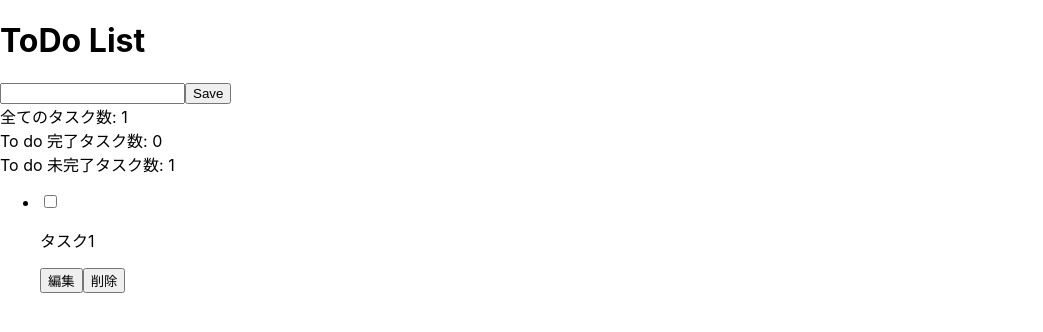
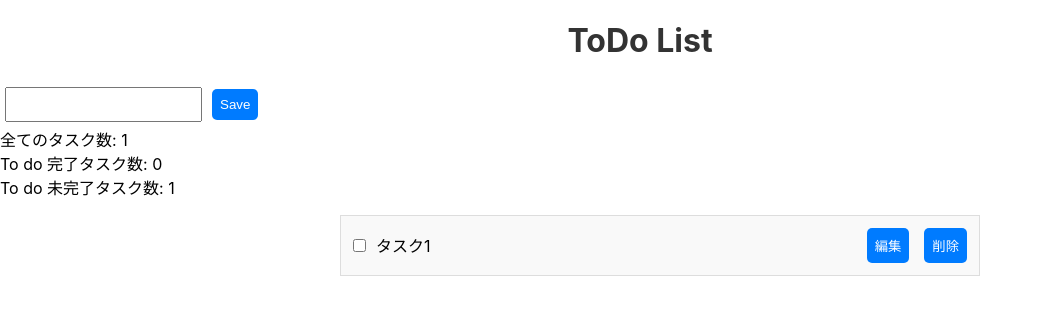
Before and after one commit to k-mat438/react_todo_lis, a React (Create React App) app: page / in a window 1280 px wide. Shown: the top 332 px of the page, without its empty margins (0-1043 px from the left). Built offline with nearby package versions, Linux system fonts and the light colour scheme.

Commit message:
編集機能追加

```diff
--- a/src/App.css
+++ b/src/App.css
@@ -1,38 +1,49 @@
-.App {
+
+h1 {
+  color: #333;
   text-align: center;
 }
 
-.App-logo {
-  height: 40vmin;
-  pointer-events: none;
+input, button {
+  padding: 8px;
+  margin: 5px;
 }
 
-@media (prefers-reduced-motion: no-preference) {
-  .App-logo {
-    animation: App-logo-spin infinite 20s linear;
-  }
+button {
+  background-color: #007BFF;
+  color: white;
+  border: none;
+  border-radius: 5px;
 }
 
-.App-header {
-  background-color: #282c34;
-  min-height: 100vh;
-  display: flex;
-  flex-direction: column;
-  align-items: center;
-  justify-content: center;
-  font-size: calc(10px + 2vmin);
-  color: white;
+ul {
+  width: 50%;
+  margin-right: auto;
+  margin-left: auto;
 }
 
-.App-link {
-  color: #61dafb;
+button:hover {
+  background-color: #0056b3;
 }
 
-@keyframes App-logo-spin {
-  from {
-    transform: rotate(0deg);
-  }
-  to {
-    transform: rotate(360deg);
-  }
+.ToDo-item {
+  background-color: #f9f9f9;
+  border: 1px solid #ddd;
+  padding: 7px;
+  margin-top: 5px;
+  display: flex;
+  align-items: center;
 }
+
+.ToDo-item input[type="checkbox"] {
+  margin-right: 10px;
+}
+
+.ToDo-item p {
+  flex-grow: 1;
+  margin: 0;
+}
+
+.ToDo-item button {
+  margin-left: 10px;
+}
--- a/src/App.tsx
+++ b/src/App.tsx
@@ -3,20 +3,19 @@ import './App.css';
 import { ToDo } from "./compornents/ToDo";
 import { TaskCounter } from "./compornents/TaskCounter";
 import { InputTodo } from "./compornents/InputTodo";
-
-type todo = {
-  task: string;
-  completed: boolean;
-}
+import { todo } from "./types/todo"
 
 function App() {
-  const [ todoText, setTodoText ] = useState<string>("");
-  const [ todos, setTodos ] = useState<Array<todo>>([{task: "タスク1", completed:false}]);
+  const [ todoText, setTodoText ] = useState<string>('');
+  const [ todos, setTodos ] = useState<Array<todo>>([{task: "タスク1", completed:false, editing:false}]);
 
   const [ totalTodo, setTotal ] = useState<number>(1);
   const [ completeCount, setComplete ] = useState<number>(0);
   const [ incompleteCount, setIncomplete ] = useState<number>(1);
+  const [ editText, setEditText ] = useState<string>('');
+
   const onChangeText = (event: ChangeEvent<HTMLInputElement>) => setTodoText(event.target.value);
+  const onChangeEditText = (event: ChangeEvent<HTMLInputElement>) => setEditText(event.target.value);
   const updateCounts = (newTodos: Array<todo>) => {
     setTotal(newTodos.length);
     setIncomplete(newTodos.filter(todo => !todo.completed).length);
@@ -25,14 +24,24 @@ function App() {
 
   const onClickAdd = () => {
     if (todoText === "") return;
-    const newTodos = [...todos,{task: todoText, completed: false}];
+    const newTodos = [...todos,{task: todoText, completed: false, editing:false}];
     setTodos(newTodos);
     setTodoText('');
     updateCounts(newTodos);
   };
 
   const onClickEdit = (index: number) => {
-    alert(index);
+    const newTodos = [...todos];
+    newTodos[index].editing = true;
+    setTodos(newTodos);
+  }
+
+  const onClickEditSave = (index: number) => {
+    const newTodos = [...todos];
+    if (editText === "") return;
+    newTodos[index].task = editText;
+    newTodos[index].editing = false;
+    setTodos(newTodos);
   }
 
   const onClickDelete = (index: number) => {
@@ -58,7 +67,7 @@ function App() {
       <h1>ToDo List</h1>
       <InputTodo todoText={todoText} onChangeText={onChangeText} onClickAdd={onClickAdd}/>
       <TaskCounter total={totalTodo} complete={completeCount} incomplete={incompleteCount}/>
-      <ToDo todos={todos} onClickEdit={onClickEdit} onClickDelete={onClickDelete} onClickToggle={onClickToggle}/>
+      <ToDo todos={todos} onClickEdit={onClickEdit} onClickDelete={onClickDelete} onClickToggle={onClickToggle} editText={editText} onChangeEditText={onChangeEditText} onClickEditSave={onClickEditSave}/>
     </>
   );
 }
--- /dev/null
+++ b/src/compornents/EditTodo.tsx
@@ -0,0 +1,12 @@
+import { FC } from 'react';
+import { EditTodoProps } from "../types/editTodo";
+
+export const EditTodo: FC<EditTodoProps> = (props) => {
+  const {editText, onChangeEditText, onClickEditSave, index} = props
+  return (
+    <div>
+      <input type="text" value={editText} onChange={onChangeEditText} />
+      <button onClick={()=>onClickEditSave(index)}>Save</button>
+    </div>
+  );
+};
--- a/src/compornents/ToDo.tsx
+++ b/src/compornents/ToDo.tsx
@@ -1,28 +1,22 @@
 import { FC } from "react";
+import { EditTodo } from "./EditTodo";
+import { TodoListType } from "../types/todoList";
 
-type todo = {
-  task: string;
-  completed: boolean;
-}
-
-type TodoType = {
-  todos: Array<todo>;
-  onClickEdit: (index: number) => void;
-  onClickDelete: (index: number) => void;
-  onClickToggle: (index: number) => void;
-}
-
-export const ToDo: FC<TodoType> = (props) => {
-  const { todos, onClickEdit, onClickDelete, onClickToggle } = props;
+export const ToDo: FC<TodoListType> = (props) => {
+  const { todos, onClickEdit, onClickDelete, onClickToggle, editText, onChangeEditText, onClickEditSave} = props;
 
   return(
       <ul>
         <div>
           {todos.map((todo, index) => (
-            <li key={index}>
+            <li key={index} className="ToDo-item">
               <input type="checkbox" checked={todo.completed} onChange={() => onClickToggle(index)}/>
-              <p>{todo.task}</p>
-              <button onClick={() => onClickEdit(index)}>編集</button>
+              {todo.editing ? (
+                <EditTodo editText={editText} onChangeEditText={onChangeEditText} onClickEditSave={onClickEditSave} index={index}/>
+              ) : (
+                <p>{todo.task}</p>
+              )}
+              {todo.editing ? (<></>) : (<button onClick={() => onClickEdit(index)}>編集</button>)}
               <button onClick={() => onClickDelete(index)}>削除</button>
             </li>
           ))}
--- /dev/null
+++ b/src/types/editTodo.ts
@@ -0,0 +1,8 @@
+import { ChangeEvent } from 'react';
+
+export type EditTodoProps = {
+  editText: string;
+  onChangeEditText: (event: ChangeEvent<HTMLInputElement>) => void;
+  onClickEditSave: (index: number) => void;
+  index: number;
+}
--- /dev/null
+++ b/src/types/taskCounter.ts
@@ -0,0 +1,5 @@
+export type countProps = {
+  total: number;
+  complete: number;
+  incomplete: number;
+}
--- /dev/null
+++ b/src/types/todo.ts
@@ -0,0 +1,5 @@
+export type todo = {
+  task: string;
+  completed: boolean;
+  editing: boolean;
+}
--- /dev/null
+++ b/src/types/todoList.ts
@@ -0,0 +1,13 @@
+import { todo } from "../types/todo"
+import { ChangeEvent } from "react";
+
+
+export type TodoListType = {
+  todos: Array<todo>;
+  onClickEdit: (index: number) => void;
+  onClickDelete: (index: number) => void;
+  onClickToggle: (index: number) => void;
+  editText: string;
+  onChangeEditText: (event: ChangeEvent<HTMLInputElement>) => void;
+  onClickEditSave: (index: number) => void;
+}
```
Also changed, not shown: src/compornents/InputTodo.tsx (+2 -7 lines), src/compornents/TaskCounter.tsx (+2 -6 lines), src/types/inputTodo.ts (added, +7 -0 lines).
